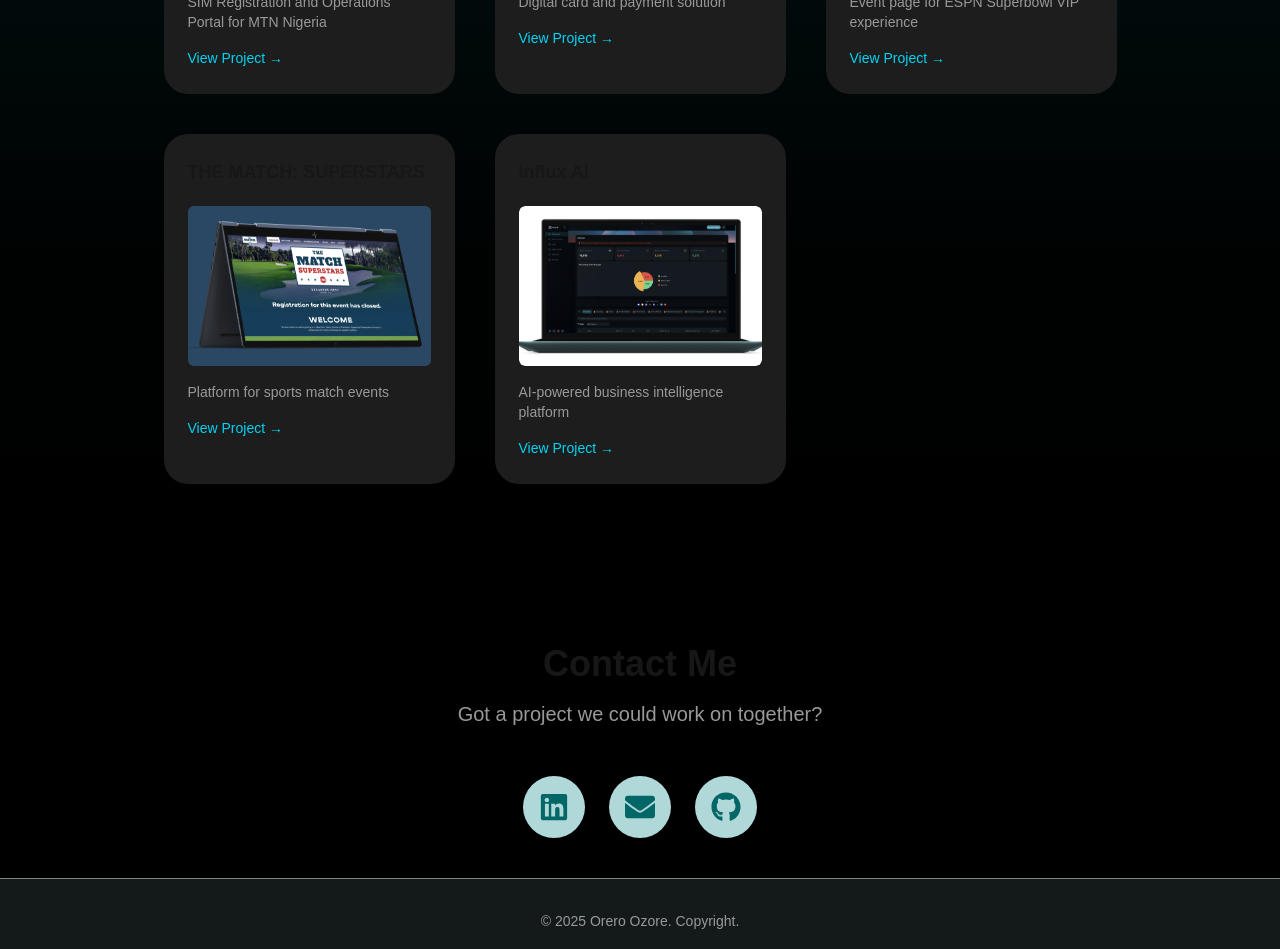
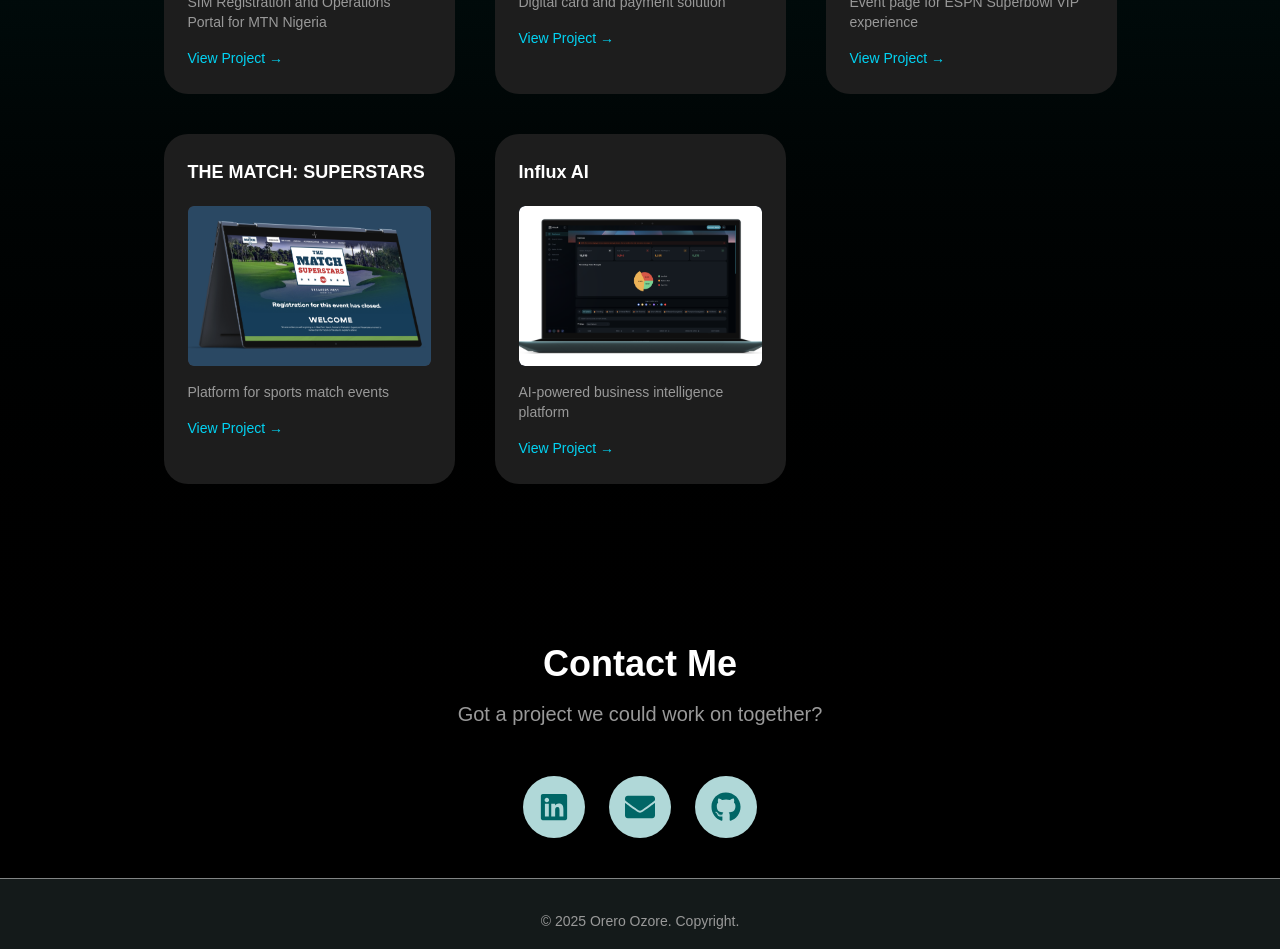
Before and after one commit to MrOrero/orero-portfolio, a Next.js app: page / in a window 1280 px wide. Shown: the part 1651-2600 px from the top of the page. Built offline with nearby package versions, Linux system fonts and the light colour scheme.

Commit message:
fixed git issue

```diff
--- a/src/app/page.tsx
+++ b/src/app/page.tsx
@@ -112,10 +112,11 @@ export default function Home() {
             <h1 className="relative text-4xl md:text-6xl font-bold mb-4 text-white">
               I&apos;m Orero{" "}
               <span className="relative">
-                Ozore
-                <span className="absolute z-50   bg-yellow-300 grid content-center py-2 md:py-3 border h-fit px-2.5 md:px-4  text-black top-[-0.5rem] md:top-[-0.75rem]  left-4 md:left-8 rounded-xl ">
+                O
+                <span className="absolute z-50 bg-yellow-300 grid content-center py-2 md:py-3 border h-fit px-2.5 md:px-4 text-black top-[-0.5rem] md:top-[-0.75rem] left-4 md:left-8 rounded-xl">
                   z
                 </span>
+                zore
               </span>{" "}
               <span className="wave">👋</span>
             </h1>
@@ -201,7 +202,7 @@ export default function Home() {
           {/* Projects */}
           <section
             ref={projectRef}
-            className="mt-40 px-4 max-w-7xl mx-auto px-6 text-center"
+            className="mt-40 px-4 max-w-7xl mx-auto  text-center"
           >
             <h2 className="text-3xl md:text-4xl font-semibold mb-2">
               Projects
@@ -354,7 +355,7 @@ export default function Home() {
                     key={idx}
                     className="bg-[#1D1D1D] max-w-[291px] p-6 rounded-3xl text-left"
                   >
-                    <h4 className="text-lg font-semibold mb-5">
+                    <h4 className="text-lg text-white font-semibold mb-5">
                       {project.title}
                     </h4>
                     <div className="w-full relative h-40 bg-gray-700 mb-4 rounded-md overflow-hidden">
@@ -389,7 +390,7 @@ export default function Home() {
 
           {/* Contact */}
           <section ref={contactRef} className="mt-40 text-center px-4">
-            <h2 className="text-3xl md:text-4xl font-semibold  mb-4">
+            <h2 className="text-3xl md:text-4xl text-white font-semibold  mb-4">
               Contact Me
             </h2>
             <p className="text-[#999999] text-lg text-center md:text-xl mb-12">
```
